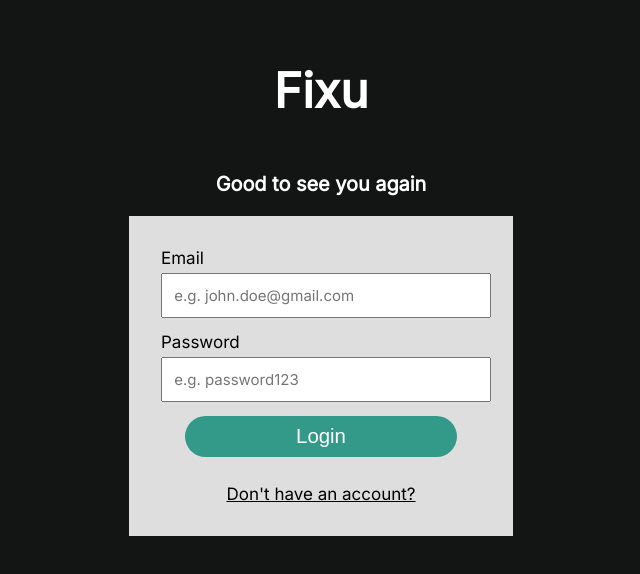
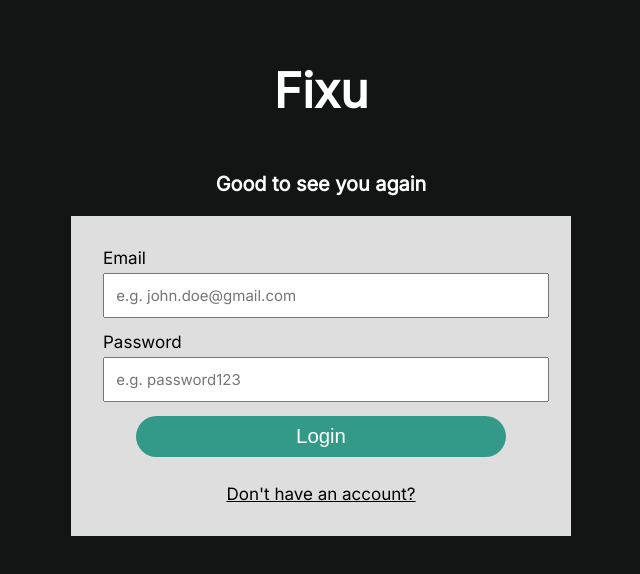
Before and after one commit to Finnbyte/Fixu, a React (Vite) app in the folder frontend/: page /login in a window 1280 px wide. Shown: the top 574 px of the page, without its empty margins (319-959 px from the left). Built offline with nearby package versions, Linux system fonts and the light colour scheme.

Commit message:
Use hardcoded unit for login container

```diff
--- a/frontend/src/pages/login/Login.module.scss
+++ b/frontend/src/pages/login/Login.module.scss
@@ -27,7 +27,7 @@
 .login-container {
     display: flex;
     background-color: color.adjust(white, $blackness: 15%);
-    width: 30%;
+    width: 500px;
     height: 20rem;
 
     & * {
```
